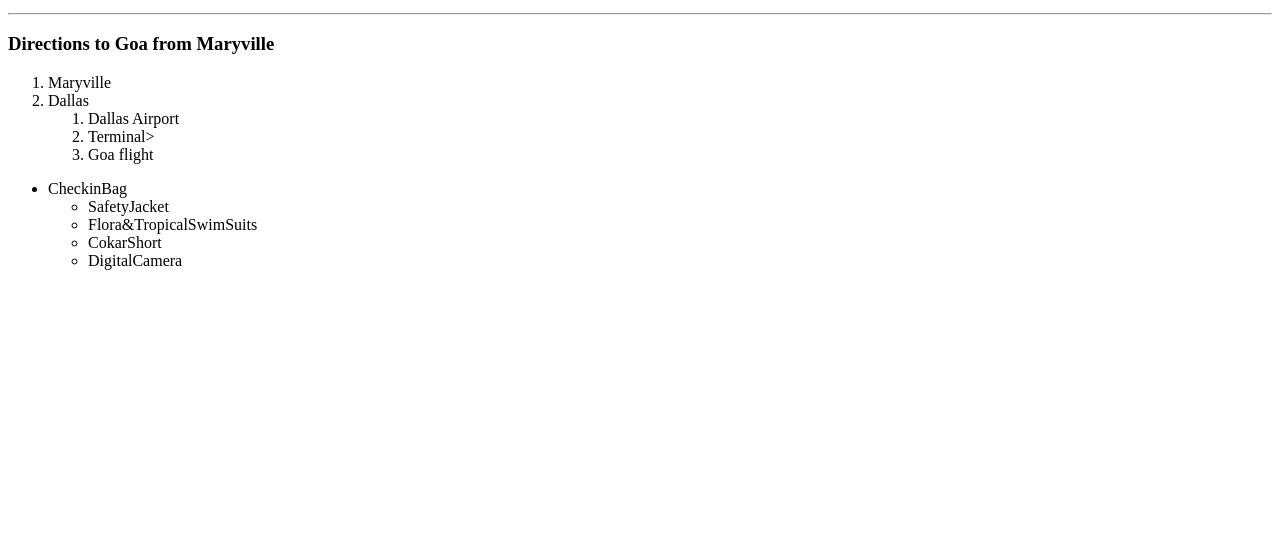
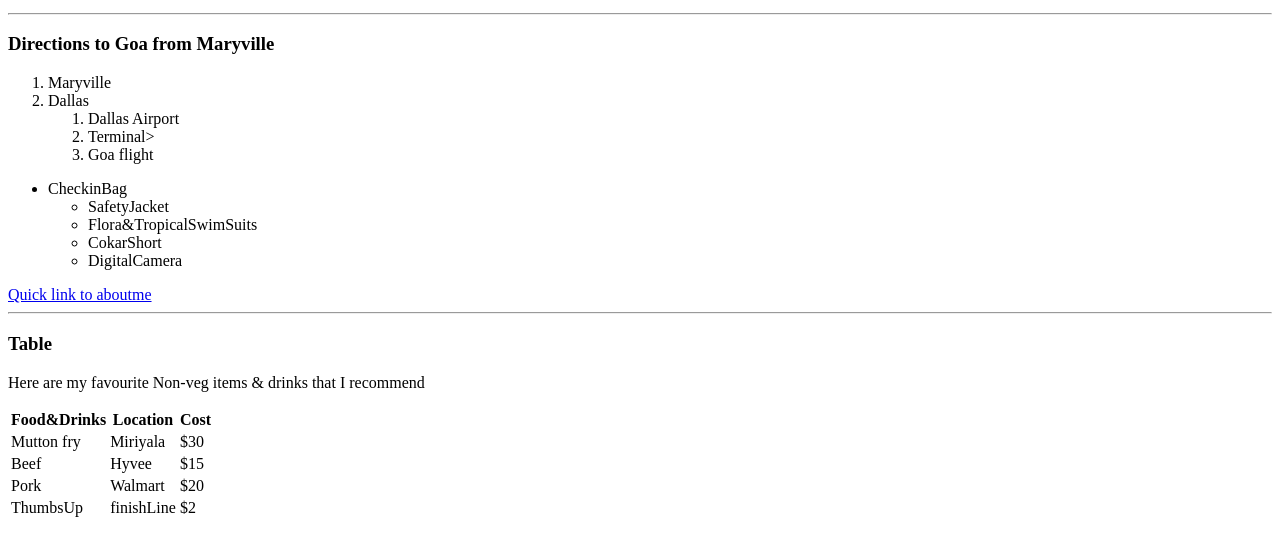
Before and after one commit to 44-563-WebApps-F21/webapps-f21-assignment-3-Srilathavunnam, a plain HTML site: page index.html in a window 1280 px wide. Shown: the part 217-770 px from the top of the page. Drawn offline with Linux system fonts and the light colour scheme.

Commit message:
my fav food &drinks

```diff
--- a/index.html
+++ b/index.html
@@ -33,6 +33,48 @@
      </ul>
 </ul>
 
+<a href="aboutme.html">Quick link to aboutme</a>
+
+
+
+
+
+<hr>
+<h3>Table</h3>
+<p>Here are my favourite Non-veg items & drinks that I recommend</p>
+<table>
+
+    <tr>
+        <th>Food&Drinks</th>
+        <th>Location</th>
+        <th>Cost</th>
+    </tr>
+    <tr>
+        <td>Mutton fry</td>
+        <td>Miriyala</td>
+        <td>$30</td>
+    </tr>
+    <tr>
+        <td>Beef</td>
+        <td>Hyvee</td>
+        <td>$15</td>
+    </tr>
+    <tr>
+        <td>Pork</td>
+        <td>Walmart</td>
+        <td>$20</td>
+    </tr>
+    <tr>
+        <td>ThumbsUp</td>
+        <td>finishLine</td>
+        <td>$2</td>
+
+    </tr>
+
+
+
+</table>
+
 
 
 
```
Also changed, not shown: aboutme.html (added, +18 -0 lines).
